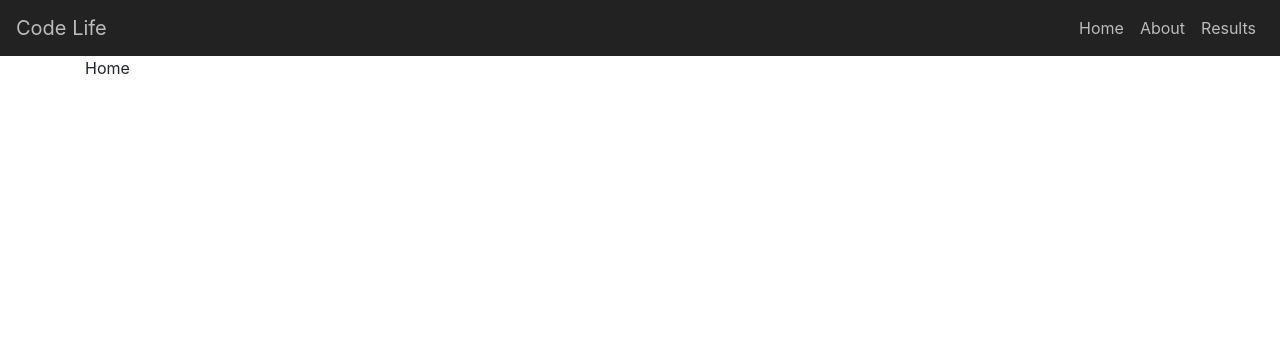
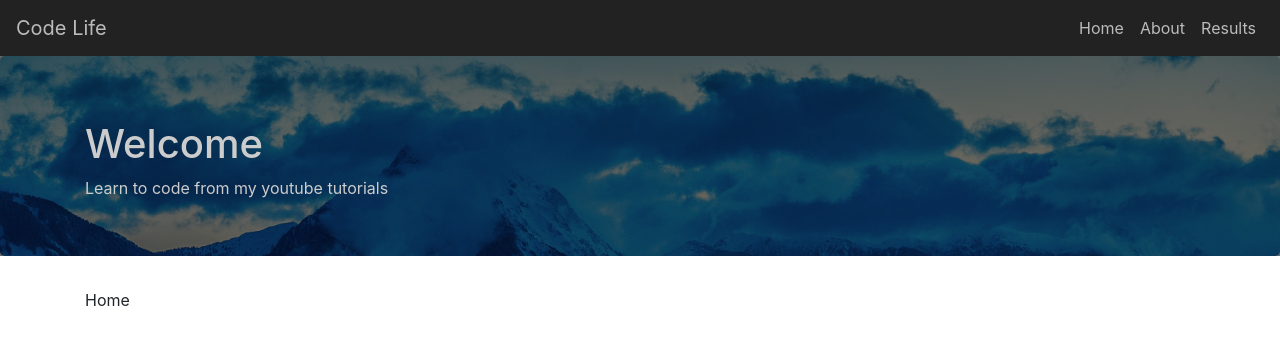
Before and after one commit to nathanielshuster/weather-man, a React (Create React App) app: page / in a window 1280 px wide. Shown: the top 344 px of the page. Built offline with nearby package versions, Linux system fonts and the light colour scheme.

Commit message:
structure finished

```diff
--- a/src/App.js
+++ b/src/App.js
@@ -6,12 +6,14 @@ import { Results } from './Results';
 import { NoMatch } from './NoMatch';
 import { Layout } from './components/Layout';
 import { NavigationBar } from './components/NavigationBar'
+import { Jumbotron } from './components/Jumbotron'
 
 class App extends Component {
   render() {
     return (
       <React.Fragment>
-        <NavigationBar/>
+        <NavigationBar />
+        <Jumbotron />
         <Layout>
           <Router>
             <Switch>
--- a/src/components/Jumbotron.js
+++ b/src/components/Jumbotron.js
@@ -1,15 +1,38 @@
 import React from 'react';
 import { Jumbotron as Jumbo, Container } from 'react-bootstrap';
 import styled from 'styled-components';
+import image from '../assets/houseImage.jpg'
 
 const Styles = styled.div`
+  .jumbo {
+    background: url(${image}) no-repeat fixed bottom;
+    background-size: cover;
+    color: #ccc;
+    height: 200px;
+    position: relative;
+    z-index: -2;
+  }
 
+  .overlay {
+    background-color: #000;
+    opacity: 0.6;
+    position: absolute;
+    top: 0;
+    left: 0;
+    bottom: 0;
+    right: 0;
+    z-index: -1;
+  }
 `;
 
 export const Jumbotron = () => (
   <Styles>
-    <Jumbo>
-
+    <Jumbo className="jumbo">
+      <div className="overlay"></div>
+      <Container>
+        <h1>Welcome</h1>
+        <p>Learn to code from my youtube tutorials</p>
+      </Container>
     </Jumbo>
   </Styles>
 )
```
Also changed, not shown: public/manifest.json (added), src/assets/houseImage.jpg (added).
